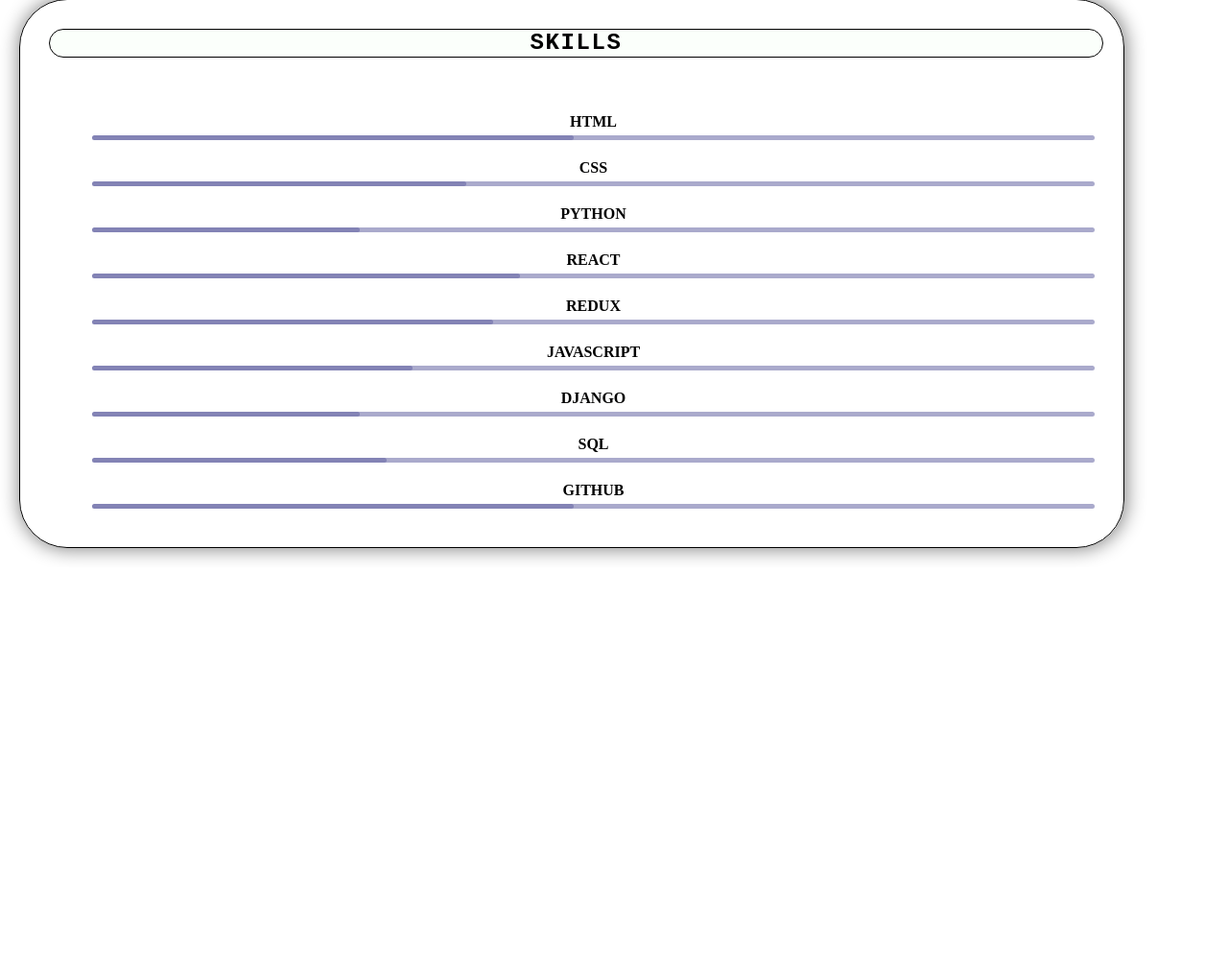
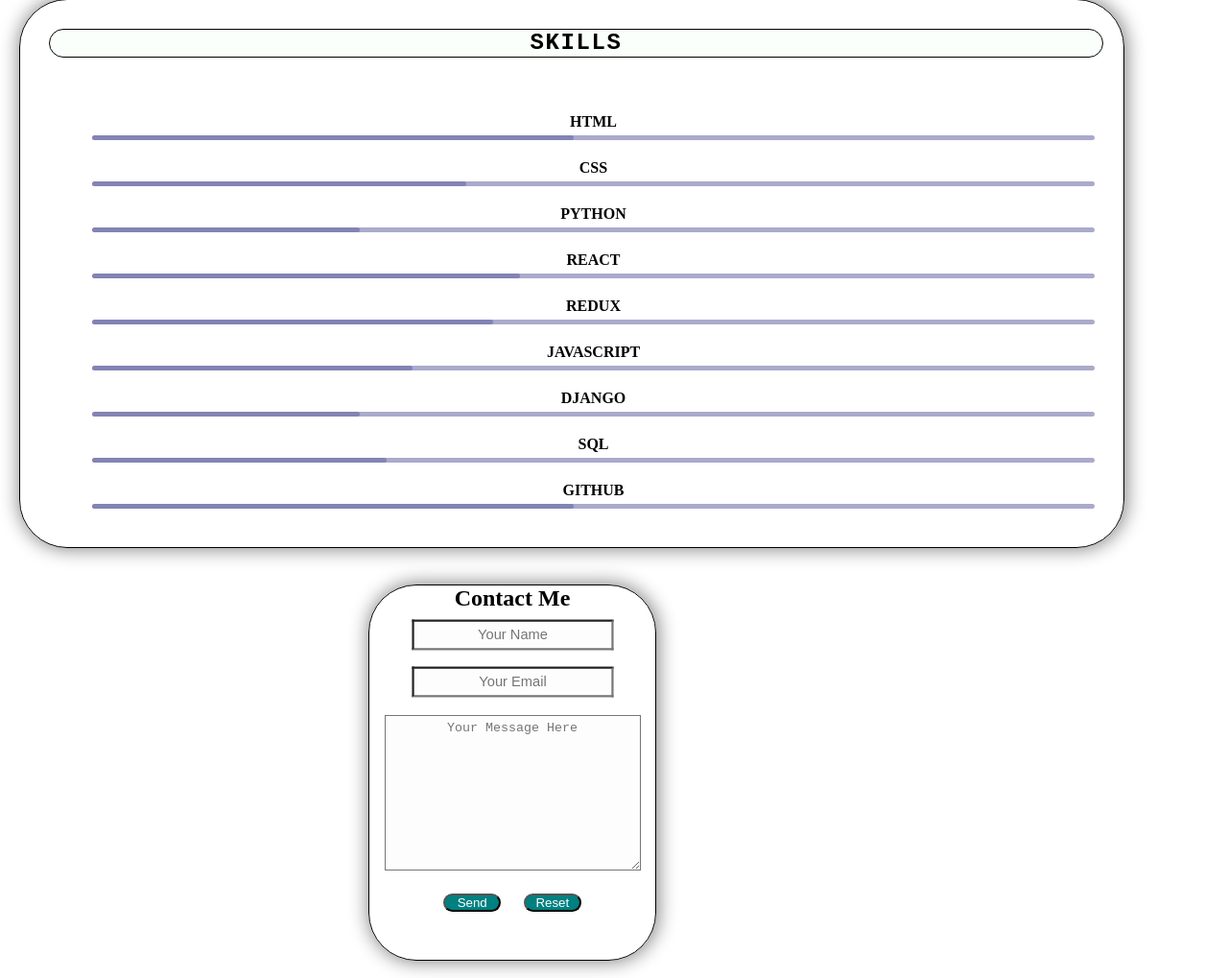
Before and after one commit to foysal90/portfolio, a PHP site: page / in a window 1280 px wide. Shown: the part 1076-2095 px from the top of the page at 96% size. Before the commit the page ends 1667 px from the top, so only its background shows below. Run offline with PHP 8.4, Linux system fonts and the light colour scheme; some libraries are stand-ins or nearby versions.

Commit message:
added and designed contact me section

```diff
--- a/index.html
+++ b/index.html
@@ -4,6 +4,7 @@
   <meta charset="UTF-8">
   <meta http-equiv="X-UA-Compatible" content="IE=edge">
   <link rel="stylesheet" href="style.css">
+  <link rel="stylesheet" href="https://cdn.jsdelivr.net/npm/bootstrap-icons@1.4.1/font/bootstrap-icons.css">
   <meta name="viewport" content="width=device-width, initial-scale=1.0">
   <title>Portfolio</title>
 </head>
@@ -70,6 +71,25 @@
 
   </div>
 </div>
+<br>
+
+
+<!-- contact me starts here -->
+<div class="contact" id="contact-me">
+<h2>Contact Me</h2>
+<form action="mailto:foysal1416@hotmail.com" method="POST" enctype="text/plain">
+  <p><input type="text" placeholder="your name" name="name"></p>
+  <p><input type="text" placeholder="your email" name="email"></p>
+  <textarea placeholder="your message here" name="message"  cols="30" rows="10"></textarea>
+  <button type="send" >Send</button>
+  <button class="reset" >Reset</button>
+
+
+</form>
+</div>
+
+<br>
+
 
 
 </div>
--- a/style.css
+++ b/style.css
@@ -345,3 +345,52 @@
      letter-spacing: 0.1em;
      background-color: rgba(240, 255, 240, 0.303);
  }
+
+ .contact {
+     text-align: center;
+     margin-left: 30%;
+    padding-bottom: 40px;
+     width: 300px;
+     height: 20%;
+     border: 1px solid;
+     border-radius: 50px;
+     box-shadow: 1px 0px 20px 1px grey;
+
+
+
+ }
+
+ .contact input , textarea {
+     text-align: center;
+     margin: 10px;
+     padding: 5px;
+     text-transform: capitalize;
+     background-color: rgba(248, 246, 246, 0.269);
+
+ }
+.contact:hover{
+    transition: 7s;
+    transform: scale(1.1);
+    background-color: royalblue;
+    color: white;
+}
+.contact input , textarea:hover {
+    transition: 10s;
+    transform: scale(1.1);
+    color: white;
+}
+
+.contact button {
+    color: white;
+    background-color: rgb(0, 128, 128);
+    margin: 10px;
+    width: 20%;
+    border-radius: 50px;
+}
+
+.contact button:hover{
+    background-color: rgba(0, 128, 128, 0.406);
+    transition: 4s;
+    color: snow;
+    transform: scale(1.1 );
+}
```
